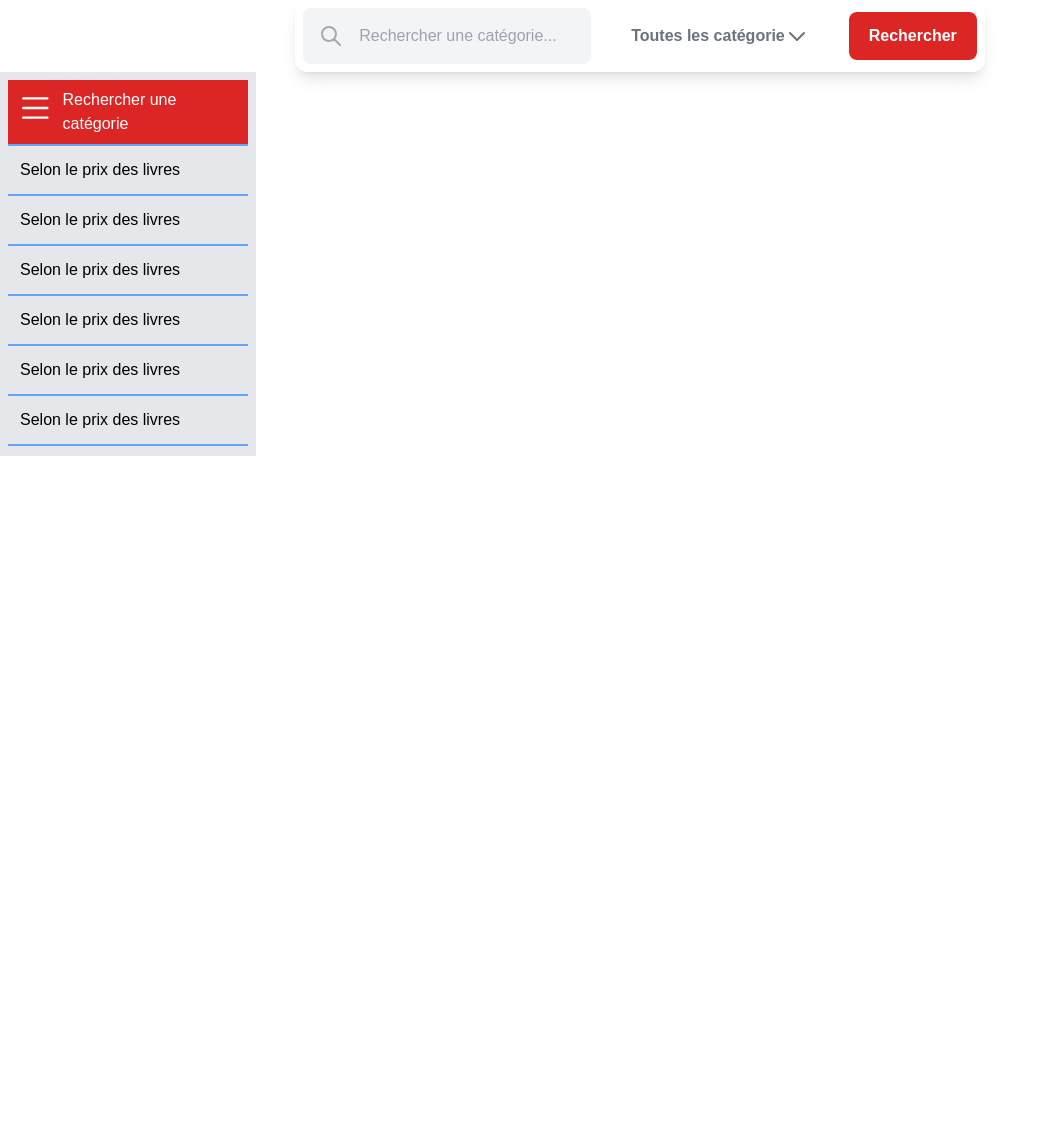
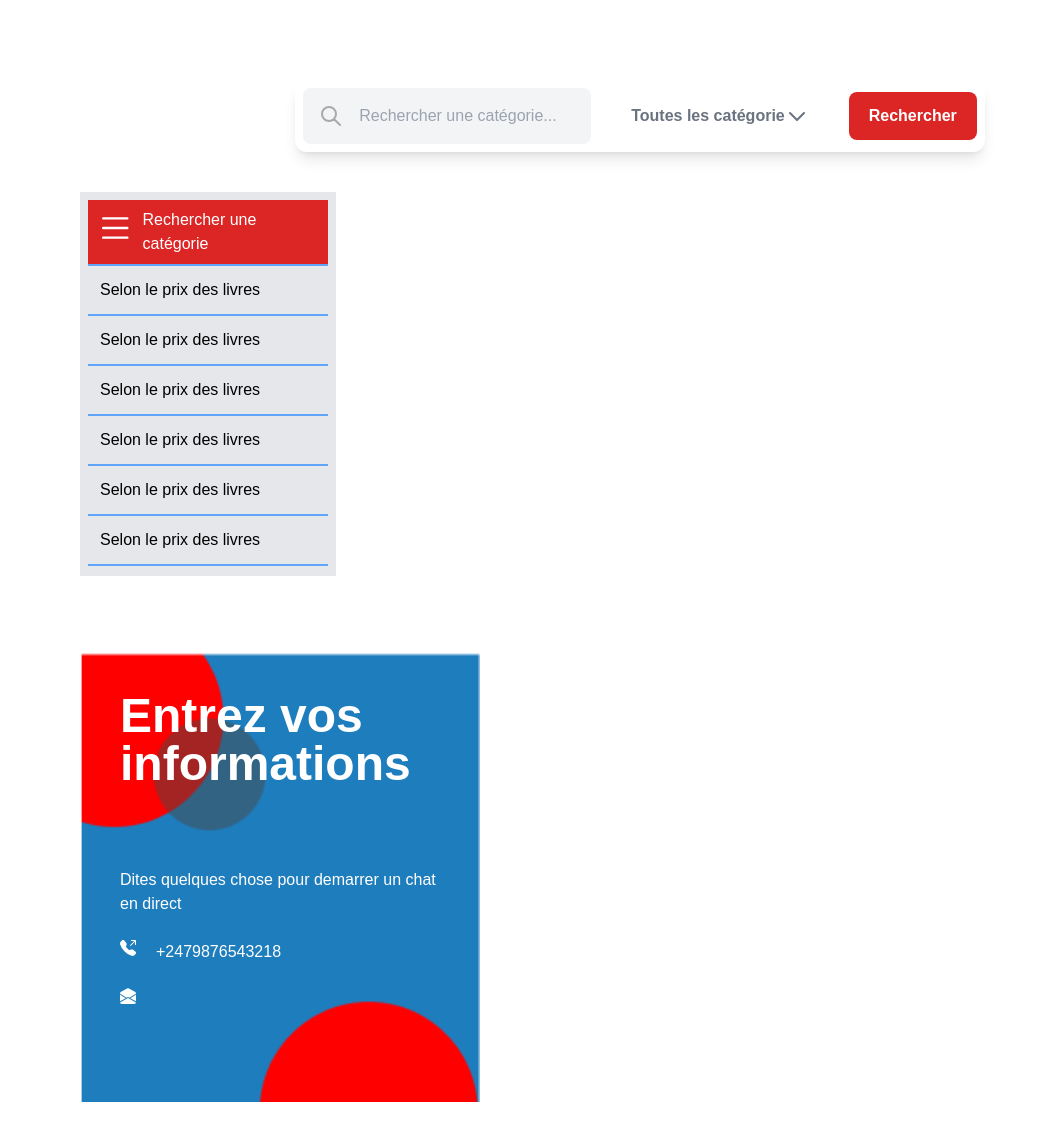
Before and after one commit to Dieumerci-M2/Saitama-minset, a React (Vite) app: page /contact in a window 1280 px wide. Shown: the top 1140 px of the page, without its empty margins (0-1046 px from the left). Before the commit the page ends 800 px from the top, so only its background shows below. Built offline with nearby package versions, Linux system fonts and the light colour scheme.

Commit message:
feat: add contact form

```diff
--- a/src/components/ContactForm.jsx
+++ b/src/components/ContactForm.jsx
@@ -0,0 +1,19 @@
+import React from 'react';
+import Auth from './Auth.css';
+import imgLog from "../components/img/imgLog.png"
+import { BsFillTelephoneOutboundFill }  from 'react-icons/bs';
+import { BsFillEnvelopeOpenFill }  from 'react-icons/bs';
+
+function ContactForm() {
+  return (
+
+    <div className="flex flex-row flex-wrap items-center mt-14 ">
+        <div className="imgBackLogin">
+        <p className="flex text-5xl font-bold p-10 text-white"> Entrez vos informations</p>
+        <p className="p-10 text-white mb-10">Dites quelques chose pour demarrer un chat en direct <br /><br /><span className='flex flex-row gap-5'><BsFillTelephoneOutboundFill color='white' /><span className=''>+2479876543218</span></span><br /><span><BsFillEnvelopeOpenFill /><span></span></span><span></span></p>
+        </div>
+    </div>
+  )
+}
+
+export default ContactForm
--- a/src/pages/Contactpage.jsx
+++ b/src/pages/Contactpage.jsx
@@ -1,16 +1,20 @@
 import React from 'react'
 import CategoriesSearch from '../components/CategoriesSearch'
+import ContactForm from '../components/ContactForm'
 import Rechercher from '../components/Rechercher'
 
 
 const Contactpage = () => {
   return (
-    <div>
-      <div>
+    <div className='m-20'>
+      <div className='mb-10'>
        <Rechercher />
       </div>
       <div>
         <CategoriesSearch />
+      </div>
+      <div >
+        <ContactForm />
       </div>
 
     </div>
```
